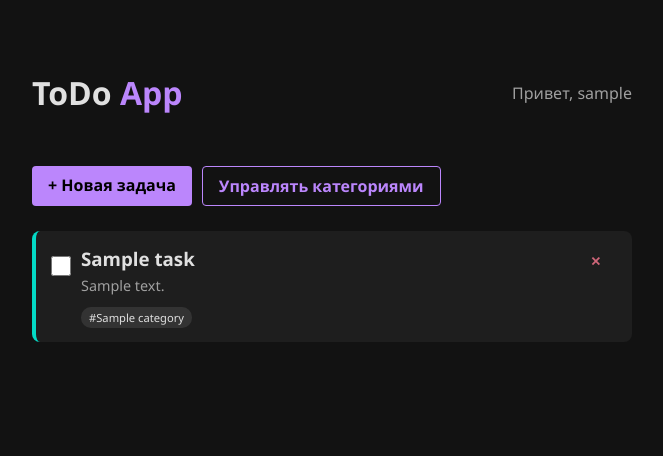
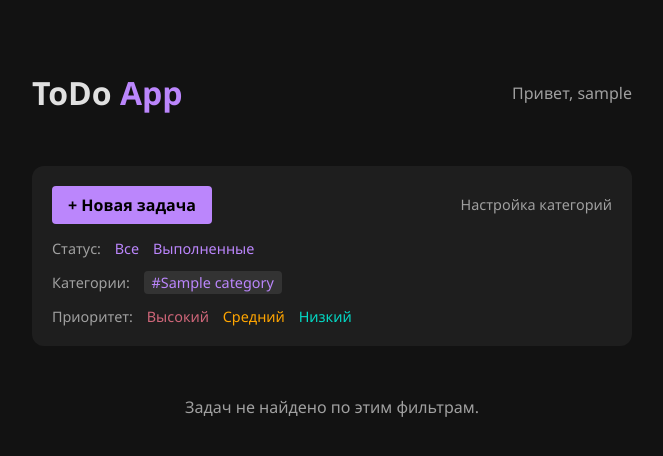
Before and after one commit to GlebTrifonov/ToDoApp, a Django app: page /tasks/?status=completed in a window 1280 px wide. Shown: the top 456 px of the page, without its empty margins (308-971 px from the left). Run offline with Django 5.2, Linux system fonts and the light colour scheme; a user stored in the database is signed in; tables that the repository leaves empty hold one stand-in row (values such as "Sample post").

Commit message:
feat: update views and templates

```diff
--- a/core/urls.py
+++ b/core/urls.py
@@ -17,9 +17,11 @@ Including another URLconf
 
 from django.contrib import admin
 from django.urls import path, include
+from django.views.generic import RedirectView
 
 
 urlpatterns = [
     path("admin/", admin.site.urls),
     path('tasks/', include('todo.urls')),
+    path('', RedirectView.as_view(pattern_name='tasks_list'), name='root'),
 ]
--- a/templates/todo/tasks_list.html
+++ b/templates/todo/tasks_list.html
@@ -3,25 +3,49 @@
 {% block title %}Мои задачи{% endblock %}
 
 {% block content %}
-
-    <div style="margin-bottom: 25px; display: flex; gap: 10px;">
-        <!-- Кнопка для задач -->
-        <a href="{% url 'task_create' %}" class="btn btn-primary">
-            + Новая задача
-        </a>
-
-        <!-- Новая кнопка для категорий -->
-        <a href="{% url 'category_list' %}" class="btn btn-outline">
-            Управлять категориями
-        </a>
+    <!-- Блок управления (Фильтры и Сортировка) -->
+    <div style="background: var(--card-bg); padding: 20px; border-radius: 12px; margin-bottom: 30px;">
+        <div style="display: flex; justify-content: space-between; align-items: center; margin-bottom: 15px;">
+            <a href="{% url 'task_create' %}" class="btn btn-primary">+ Новая задача</a>
+            <a href="{% url 'category_list' %}" style="font-size: 0.9em; color: var(--text-dim);">Настройка категорий</a>
         </div>
 
+        <!-- Фильтрация по статусу -->
+        <div style="margin-bottom: 15px; font-size: 0.9em;">
+            <span style="color: var(--text-dim); margin-right: 10px;">Статус:</span>
+            <a href="{% url 'tasks_list' %}" style="margin-right: 10px;">Все</a>
+            <a href="{% url 'tasks_list' %}?status=completed" style="margin-right: 10px;">Выполненные</a>
+        </div>
+
+        <!-- Динамические фильтры по категориям (из твоего context) -->
+        <div style="margin-bottom: 15px; font-size: 0.9em;">
+            <span style="color: var(--text-dim); margin-right: 10px;">Категории:</span>
+            {% for cat in categories %}
+                <a href="{% url 'tasks_list' %}?category={{ cat.id }}" style="margin-right: 8px; background: #333; padding: 2px 8px; border-radius: 4px;">
+                    #{{ cat.category_name }}
+                </a>
+            {% empty %}
+                <span style="color: var(--text-dim); font-style: italic;">Нет категорий</span>
+            {% endfor %}
+        </div>
+
+        <!-- Фильтр по приоритету -->
+        <div style="font-size: 0.9em;">
+            <span style="color: var(--text-dim); margin-right: 10px;">Приоритет:</span>
+            <a href="{% url 'tasks_list' %}?priority=H" style="color: var(--danger); margin-right: 10px;">Высокий</a>
+            <a href="{% url 'tasks_list' %}?priority=M" style="color: orange; margin-right: 10px;">Средний</a>
+            <a href="{% url 'tasks_list' %}?priority=L" style="color: var(--success);">Низкий</a>
+        </div>
+    </div>
+
+    <!-- Список задач (твой текущий цикл) -->
+    <div id="tasks-container">
         {% for task in tasks %}
+            <!-- ... твой текущий код карточки задачи ... -->
             <div style="background: var(--card-bg); padding: 15px; border-radius: 8px; margin-bottom: 15px; border-left: 4px solid
                 {% if task.priority == 'H' %}var(--danger){% elif task.priority == 'M' %}orange{% else %}var(--success){% endif %};">
 
                 <div style="display: flex; align-items: flex-start; gap: 10px;">
-                <!-- Форма-галочка -->
                     <form action="{% url 'task_toggle' task.pk %}" method="post">
                         {% csrf_token %}
                         <input type="checkbox" onchange="this.form.submit()" {% if not task.is_active %}checked{% endif %}
@@ -33,23 +57,16 @@
                             {{ task.title }}
                         </h3>
                         <p style="color: var(--text-dim); font-size: 0.9em; margin: 5px 0;">{{ task.description }}</p>
-
-                    <div style="margin-top: 10px;">
-                        {% for cat in task.category.all %}
-                            <span style="font-size: 0.7em; background: #333; padding: 3px 8px; border-radius: 10px; margin-right: 5px;">
-                                #{{ cat.category_name }}
-                            </span>
-                        {% endfor %}
-                    </div>
                     </div>
 
-                <form action="{% url 'task_delete' task.pk %}" method="post" onsubmit="return confirm('Удалить?')">
+                    <form action="{% url 'task_delete' task.pk %}" method="post">
                         {% csrf_token %}
                         <button type="submit" class="btn btn-danger">✕</button>
                     </form>
                 </div>
             </div>
         {% empty %}
-        <p style="text-align: center; color: var(--text-dim);">Задач пока нет. Отдыхайте!</p>
+            <p style="text-align: center; color: var(--text-dim); margin-top: 50px;">Задач не найдено по этим фильтрам.</p>
         {% endfor %}
+    </div>
 {% endblock %}
--- a/todo/urls.py
+++ b/todo/urls.py
@@ -2,11 +2,14 @@ from django.urls import path
 from .views import tasks_list, task_create, task_delete, task_toggle, category_list, category_create, category_delete
 
 urlpatterns = [
+        #Tasks
     path('', tasks_list, name='tasks_list'),
     path('create/', task_create, name='task_create'),
     path('<int:pk>/toggle/', task_toggle, name='task_toggle'),
     path('<int:pk>/delete/', task_delete, name='task_delete'),
+
+        #Categories
     path('categories/', category_list, name='category_list'),
     path('categories/create/', category_create, name='category_create'),
-    path('categories/delete/<int:pk>', category_delete, name='category_delete')
+    path('categories/delete/<int:pk>', category_delete, name='category_delete'),
 ]
--- a/todo/views.py
+++ b/todo/views.py
@@ -2,15 +2,39 @@ from django.shortcuts import render, redirect, get_object_or_404
 from .models import Tasks, Categories
 from .forms import TasksForm, CategoriesForm
 from django.contrib.auth.decorators import login_required
+from django.db.models import Q
 
+""""TASKS"""
 
 @login_required
 def tasks_list(request):
     tasks = Tasks.objects.prefetch_related('category').filter(user=request.user)
+    status = request.GET.get('status')
+    priority_filter = request.GET.get('priority')
+    category_filter = request.GET.get('category')
+    if status == 'completed':
+        tasks = tasks.filter(is_active=False)
+    if priority_filter:
+        tasks = tasks.filter(priority=priority_filter)
+    if category_filter:
+        tasks = tasks.filter(category__id=category_filter)
+
     context = {
         'tasks': tasks,
+        'categories': Categories.objects.filter(user=request.user),
     }
     return render(request, 'todo/tasks_list.html', context)
+
+# @login_required
+# def tasks_completed(request):
+#     tasks = Tasks.objects.prefetch_related('category').filter(user=request.user, is_active=False)
+#     context ={
+#         'tasks': tasks,
+#         'title': 'Выполненные задачи'
+#     }
+#     return render(request, 'todo/tasks_list', context)
+
+
 
 
 @login_required
@@ -39,6 +63,7 @@ def task_toggle(request, pk):
         task.save()
     return redirect('tasks_list')
 
+
 @login_required
 def task_delete(request, pk):
     task = get_object_or_404(Tasks, pk=pk, user=request.user)
@@ -46,6 +71,8 @@ def task_delete(request, pk):
         task.delete()
     return redirect('tasks_list')
 
+
+""""CATEGORIES"""
 
 @login_required
 def category_list(request):
```
Lines whose indentation alone changed are shown as unchanged.
